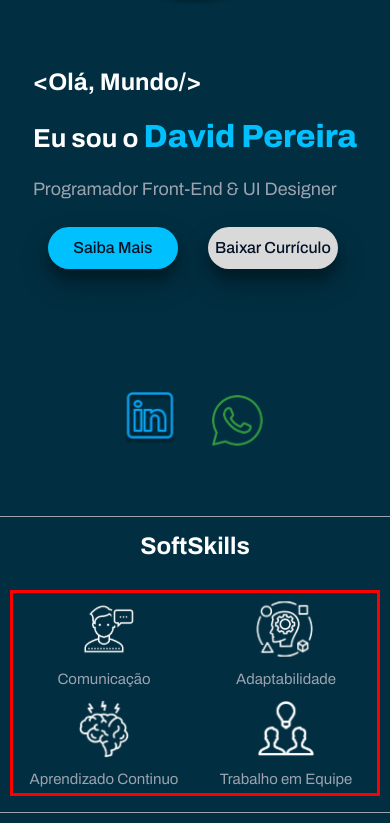
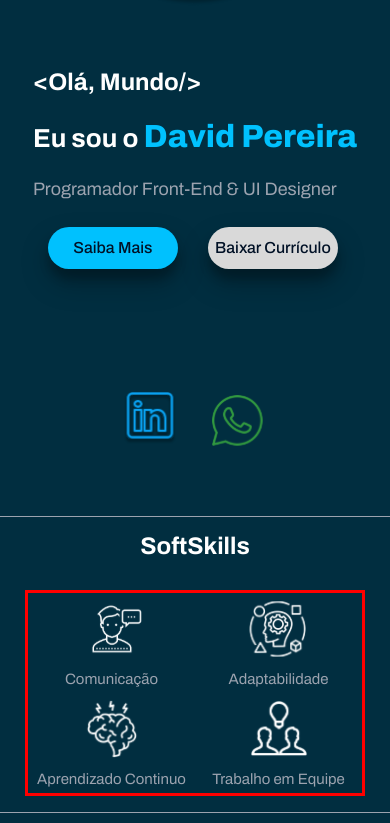
Before and after one commit to DavidPereira976/Portifolio, a React (Vite) app: page / in a window 390 px wide. Shown: the part 369-1192 px from the top of the page. Built offline with nearby package versions, Linux system fonts and the light colour scheme.

Commit message:
Fix: teste de responsividade

```diff
--- a/src/Components/Softskills/style.js
+++ b/src/Components/Softskills/style.js
@@ -40,17 +40,22 @@ export const ContainerImg = styled.section`
   }
 
   @media ${device.mobileL} {
-    width: 400px;
+    width: 350px;
     flex-wrap: wrap;
   }
 
   @media ${device.mobileM} {
-    width: 370px;
+    width: 340px;
+
+  }
+
+  @media ${device.mobileA} {
+    width: 330px;
 
   }
 
   @media ${device.mobileS} {
-    width: 326px;
+    width: 300px;
     height: 190px;
 
   }
```
